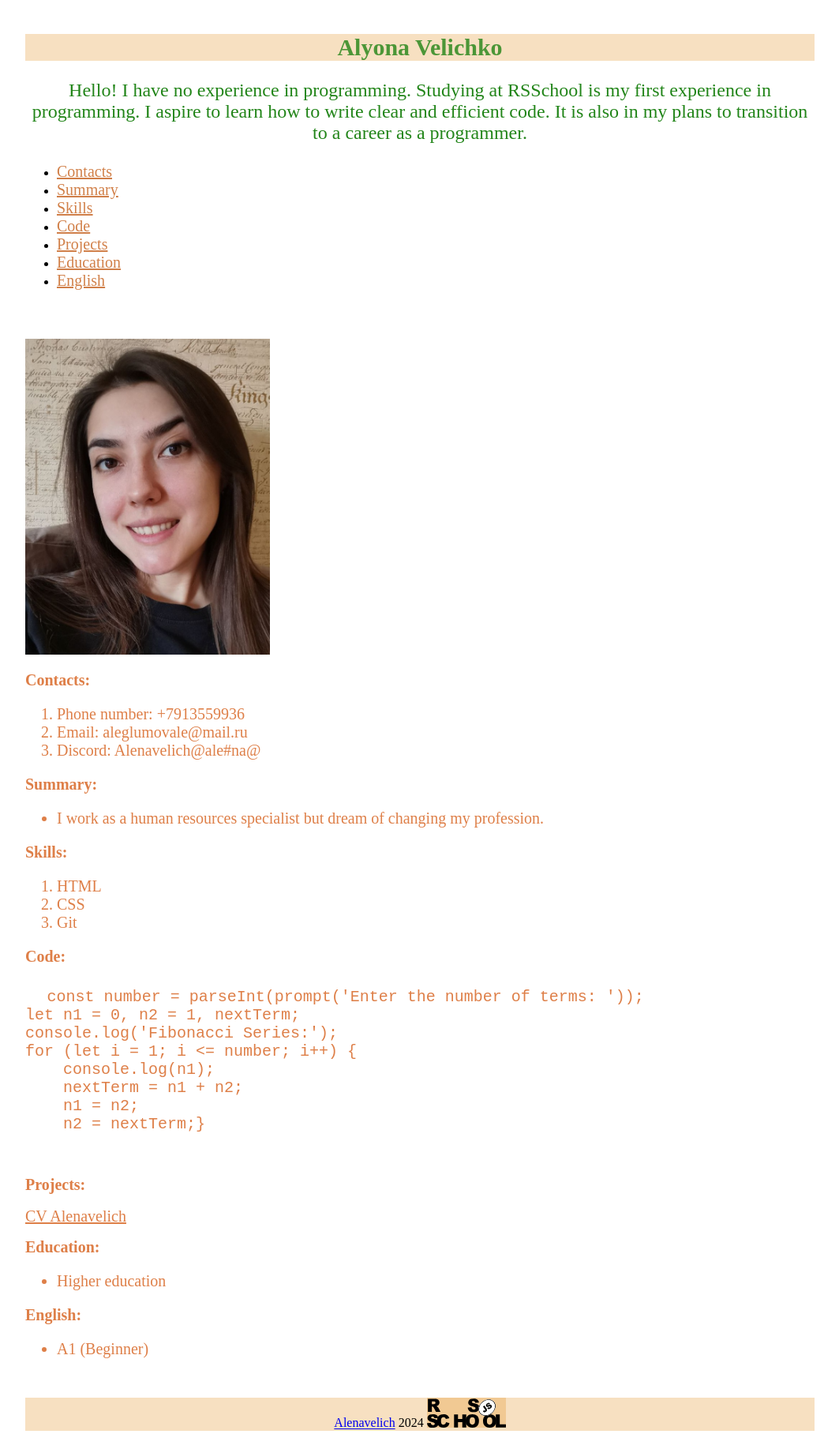
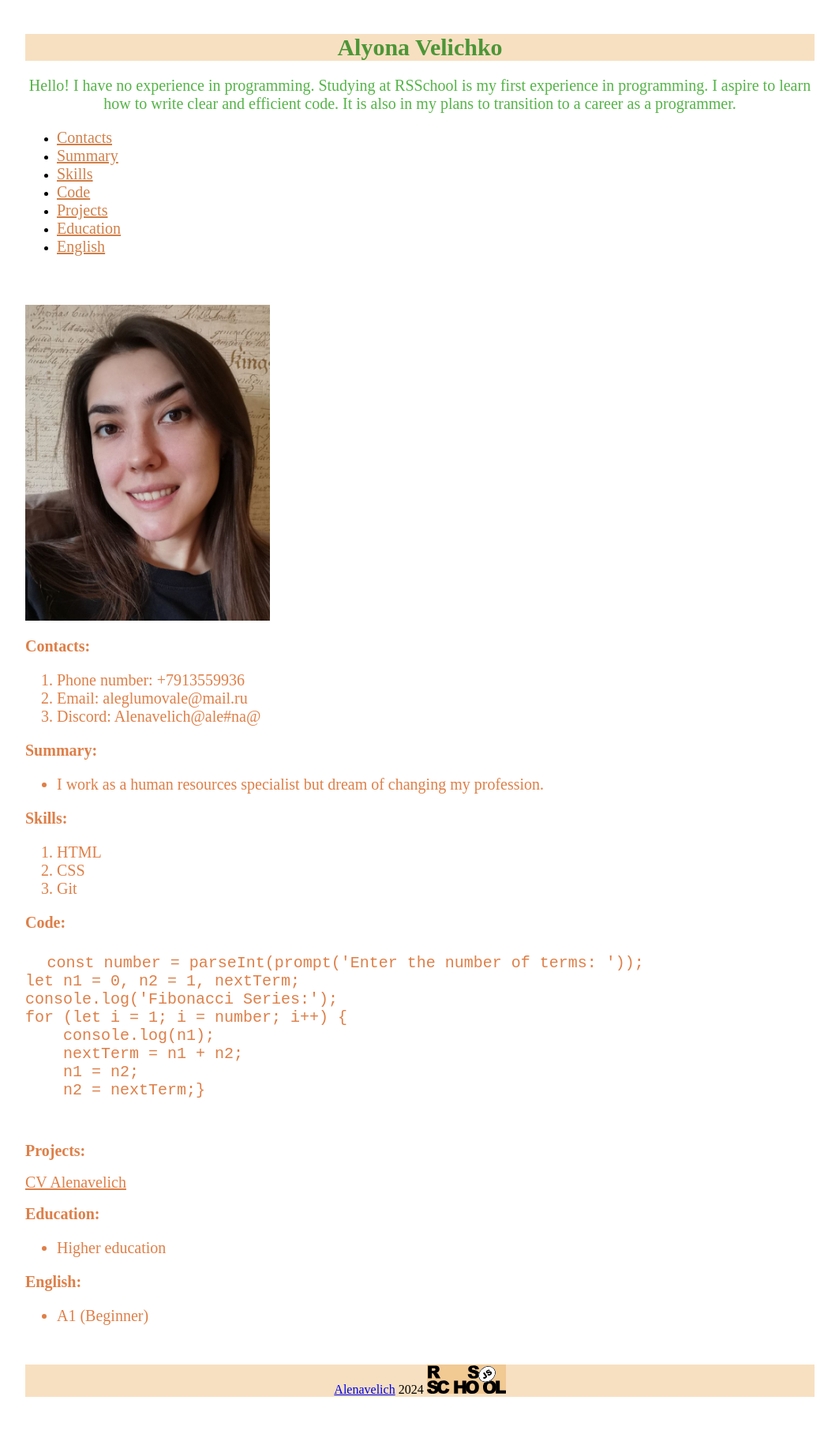
Before and after one commit to Alenavelich/rsschool-cv, a plain HTML site: page index.html in a window 1280 px wide. Shown: the whole page at 79% size, without its empty margins (108-1171 px from the left). After the commit the page ends 1792 px from the top, so only its background shows below. Drawn offline with Linux system fonts and the light colour scheme.

Commit message:
fix: html and css files

```diff
--- a/index.html
+++ b/index.html
@@ -14,7 +14,7 @@
     <header>
       <div class="container">
         <h1>Alyona Velichko</h1>
-        <p align="center" style="font-size: 150%; color: rgb(34, 133, 25)">
+        <p class="container_1">
           Hello! I have no experience in programming. Studying at RSSchool is my first experience in programming. I
           aspire to learn how to write clear and efficient code. It is also in my plans to transition to a career as a
           programmer.
@@ -70,7 +70,7 @@
   <code class="code"> const number = parseInt(prompt('Enter the number of terms: '));
 let n1 = 0, n2 = 1, nextTerm;
 console.log('Fibonacci Series:');
-for (let i = 1; i <= number; i++) {
+for (let i = 1; i = number; i++) {
     console.log(n1);
     nextTerm = n1 + n2;
     n1 = n2;
@@ -89,11 +89,10 @@ for (let i = 1; i <= number; i++) {
         </ul>
       </div>
     </main>
-    <footer class="container" align="center">
+    <footer class="container">
       <div class="footer">
         <a href="https://github.com/Alenavelich/">Alenavelich</a> 2024
-        <a href="https://rs.school/courses/javascript-ru"
-          ><img class="footer_img" src="assets/img/rsschool-logo.svg" alt="logo rsschool"
+        <a href="https://rs.school/courses/javascript-ru"><img class="footer_img" src="assets/img/rsschool-logo.svg" alt="logo rsschool"
         /></a>
       </div>
     </footer>
--- a/style.css
+++ b/style.css
@@ -6,7 +6,7 @@
     max-width: 1000px;
     margin: 0 auto;
     padding: 15px;
-}
+    }
 h1 {
     text-align: center;
     font-size: 30px;
@@ -19,6 +19,7 @@ h1 {
 }
 .footer{
     background-color: rgba(224, 135, 17, 0.26);
+    text-align: center;
 }
 .footer_img{
    width: 10%;
@@ -53,3 +54,8 @@ h1 {
     color:rgba(214, 95, 26, 0.801);
     font-size: 20px;
 }
+.container_1{
+    text-align: center;
+    font-size: 20px;
+    color: rgba(41, 161, 25, 0.801);
+}
```
